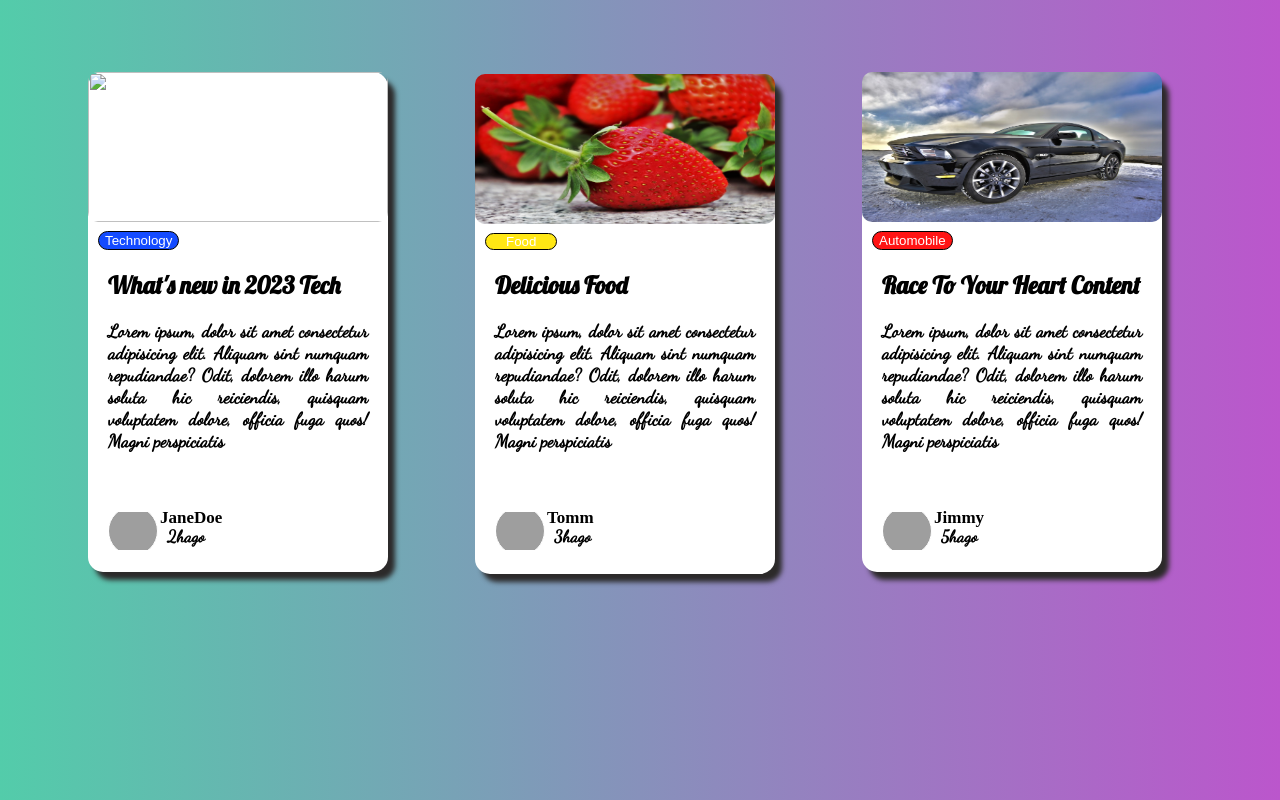
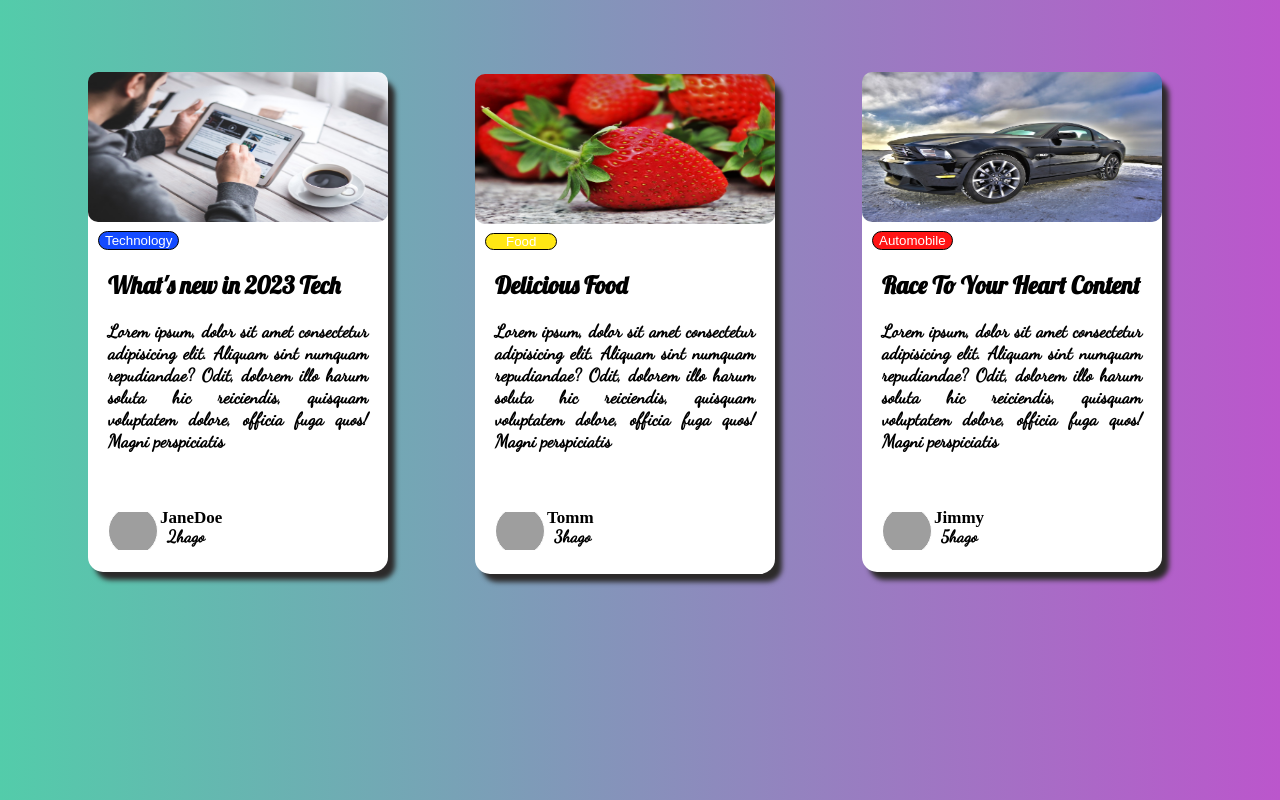
Before and after one commit to Ayanaanonaeem/Testing, a plain HTML site: page ass6.html in a window 1280 px wide. Drawn offline with Linux system fonts and the light colour scheme; grey boxes are pictures that could not be loaded.

Commit message:
file create

```diff
--- a/ass6.html
+++ b/ass6.html
@@ -149,7 +149,7 @@
     <section id="wo">
     <div class="main">
         <div class="box">
-            <img width="300px" height="150px" src="" alt="">
+            <img width="300px" height="150px" src="./pic.jpg" alt="">
             <button>Technology</button><br>
             <h1>What's new in 2023 Tech</h1>
             <p>Lorem ipsum, dolor sit amet consectetur adipisicing elit. Aliquam sint numquam repudiandae? Odit, dolorem
```
